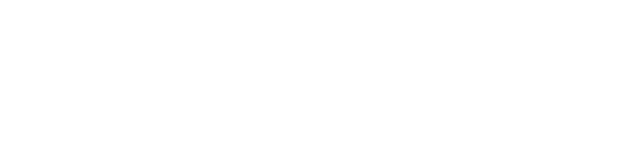
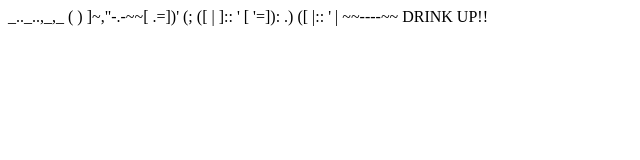
Before and after one commit to kbastien/powerhour, a plain HTML site: page index.html in a window 1280 px wide. Shown: the whole page, without its empty margins (0-640 px from the left). Drawn offline with Linux system fonts and the light colour scheme.

Commit message:
ASCII beer

```diff
--- a/index.html
+++ b/index.html
@@ -1,5 +1,14 @@
 <!DOCTYPE HTML>
 <html>
+  _.._..,_,_
+  (          )
+  ]~,"-.-~~[
+.=])' (;  ([
+| ]:: '    [
+'=]): .)  ([
+  |:: '    |
+   ~~----~~
+   DRINK UP!!
 <body>
 <div id="player"></div>
 <script>
@@ -18,6 +27,7 @@
           height: '625',
           width: '100%',
           videoId: song,
+          start: '10',
           events: {
             'onReady': onPlayerReady,
             'onStateChange': onPlayerStateChange
```
